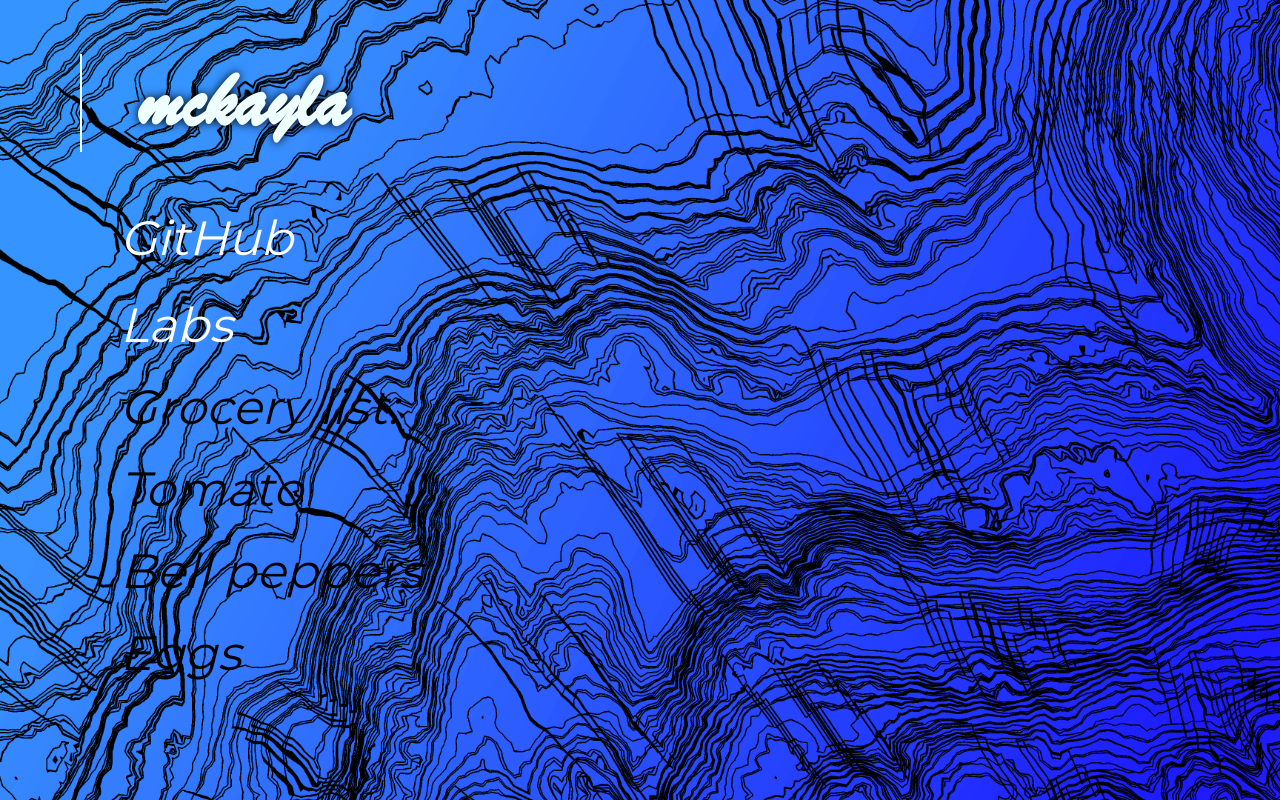
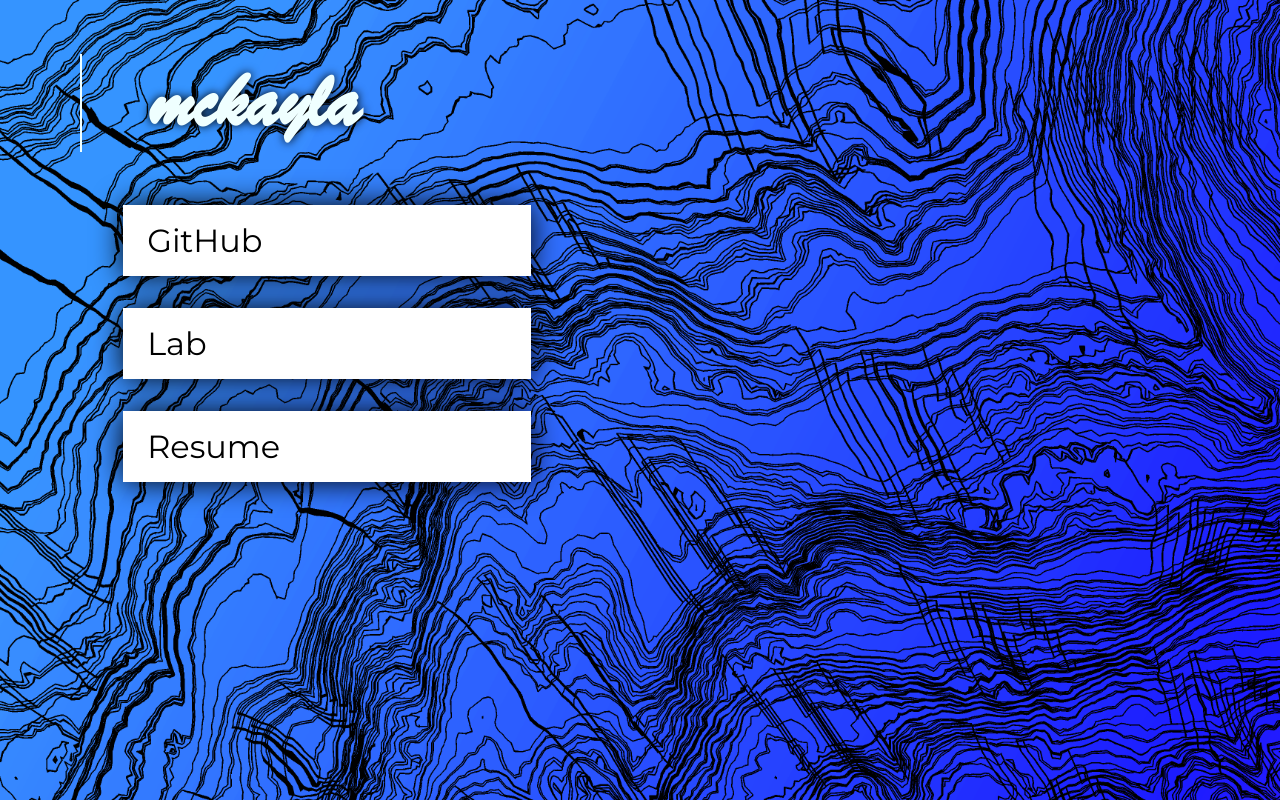
Before and after one commit to partheseas/mckay.la, a web app: file index.html in a window 1280 px wide; the page is wider, and only the part inside the window is pictured. Run offline with its HTML, style and script files only (its server is not run), Linux system fonts and the light colour scheme.

Commit message:
Woop woop

```diff
--- a/index.html
+++ b/index.html
@@ -3,7 +3,7 @@
 <head>
   <title>McKayla</title>
 
-  <meta name="viewport" content="width=600px" />
+  <meta name="viewport" content="width=750px; initial-scale=1;" />
 
   <link rel="stylesheet" type="text/css" href="resources/style/prelude.css" />
   <link rel="stylesheet" type="text/css" href="resources/style/fonts.css" />
@@ -16,15 +16,9 @@
 
 <ul>
   <li><a href="//github.com/partheseas">GitHub</a></li>
-  <li><a href="labs">Labs</a></li>
+  <li><a href="lab">Lab</a></li>
+  <li><a href="resume">Resume</a></li>
 </ul>
 
 </body>
 </html>
-
-<ul>
-<li>Grocery list:</li>
-<li>Tomato</li>
-<li>Bell peppers</li>
-<li>Eggs</li>
-</ul>
--- a/resources/style/index.css
+++ b/resources/style/index.css
@@ -4,8 +4,10 @@ html {
   background-attachment: fixed;
 
   font-family: "Montserrat", sans-serif;
-  font-weight: thin;
-  font-style: italic;
+}
+
+body {
+  margin: 0 0 0 5em;
 }
 
 #title {
@@ -18,17 +20,24 @@ html {
   border-width: 0px 0px 0px 2px;
   border-color: #efffff;
 
-  margin-left: 1em;
-  padding-left: 0.7em;
+  padding: 0 0 0 0.7in;
 
   color: #efffff;
 }
 
-li {
-  /* display: inline-block; */
+li a {
+  display: block;
 
-  font-size: 3em;
-  margin: 0.5em 2.5em;
+  background-color: white;
+
+  margin: 1em 0 0.5em 0.45in;
+  padding: 0.5em 0 0.5em 0.25in;
+  max-width: 12em;
+
+  box-shadow: 0px 0px 30px black;
+
+  font-size: 2em;
+  /* margin: 0.5em 2.5em; */
 }
 
 ::-webkit-scrollbar {
--- a/resources/style/prelude.css
+++ b/resources/style/prelude.css
@@ -5,7 +5,7 @@ html, body {
   padding: 0;
 
   width: 100%;
-  height: 100%;
+  min-height: 100%;
 }
 
 input:focus, textarea:focus, button:focus {
@@ -18,6 +18,11 @@ ol, ul {
   margin: 0;
 }
 
+li {
+  padding: 0;
+  margin: 0;
+}
+
 li * {
   vertical-align: middle;
   margin: 0;
@@ -25,7 +30,7 @@ li * {
 
 a {
   text-decoration: none;
-  color: white;
+  color: black;
 }
 
 a:hover {
```
